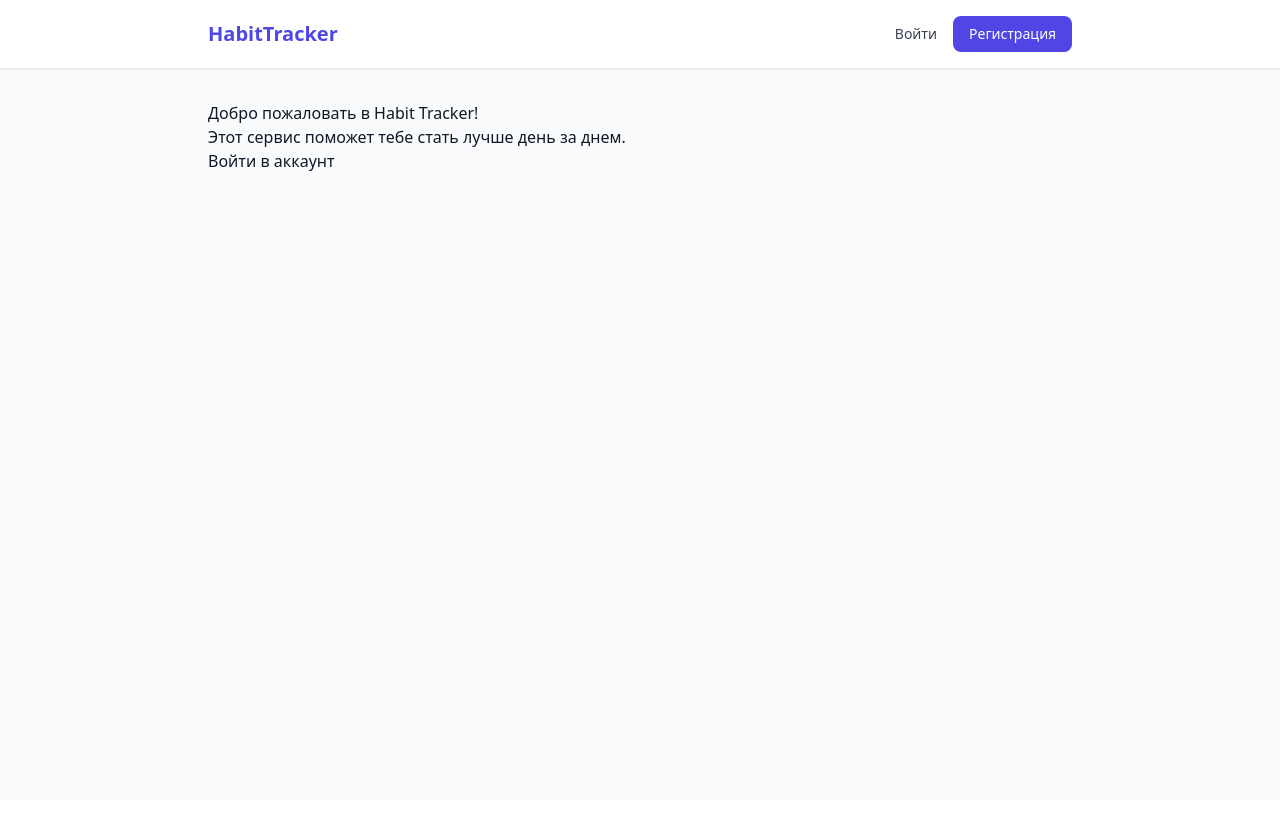
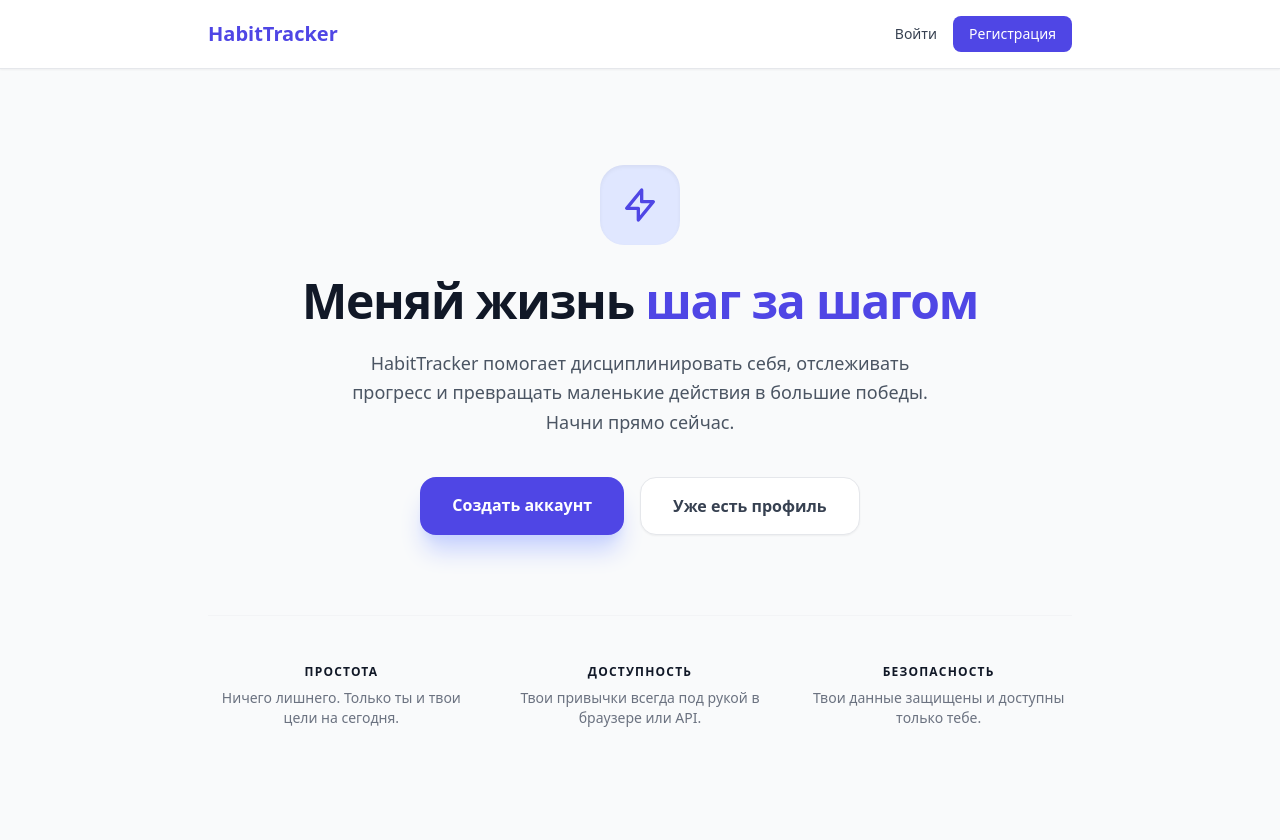
Before and after one commit to GlebTrifonov/Django_Habits, a Django app: page / in a window 1280 px wide. Before the commit the page ends 171 px from the top, so only its background shows below. Run offline with Django 5.2, Linux system fonts and the light colour scheme; some libraries are stand-ins or nearby versions.

Commit message:
Update home.html

```diff
--- a/users/templates/users/home.html
+++ b/users/templates/users/home.html
@@ -1,7 +1,49 @@
 {% extends 'base.html' %}
 {% block content %}
-    <h1>Добро пожаловать в Habit Tracker!</h1>
-    <p>Этот сервис поможет тебе стать лучше день за днем.</p>
+    <div class="flex flex-col items-center justify-center py-16 text-center">
+    <!-- Иконка или стилизованный круг -->
+    <div class="w-20 h-20 bg-indigo-100 text-indigo-600 rounded-3xl flex items-center justify-center mb-8 shadow-inner">
+        <svg xmlns="http://www.w3.org" class="h-10 w-10" fill="none" viewBox="0 0 24 24" stroke="currentColor">
+            <path stroke-linecap="round" stroke-linejoin="round" stroke-width="2" d="M13 10V3L4 14h7v7l9-11h-7z" />
+        </svg>
+    </div>
 
-    <a href="{% url 'login' %}">Войти в аккаунт</a>
+    <h1 class="text-4xl md:text-5xl font-extrabold text-gray-900 mb-6 tracking-tight">
+        Меняй жизнь <span class="text-indigo-600">шаг за шагом</span>
+    </h1>
+
+    <p class="text-lg text-gray-600 max-w-xl mb-10 leading-relaxed">
+        HabitTracker помогает дисциплинировать себя, отслеживать прогресс и превращать маленькие действия в большие победы. Начни прямо сейчас.
+    </p>
+
+    <div class="flex flex-col sm:flex-row gap-4">
+        {% if not user.is_authenticated %}
+            <a href="{% url 'register' %}" class="px-8 py-4 bg-indigo-600 text-white font-bold rounded-2xl hover:bg-indigo-700 transition shadow-xl shadow-indigo-200 transform hover:-translate-y-1">
+                Создать аккаунт
+            </a>
+            <a href="{% url 'login' %}" class="px-8 py-4 bg-white text-gray-700 font-bold rounded-2xl border border-gray-200 hover:bg-gray-50 transition shadow-sm transform hover:-translate-y-1">
+                Уже есть профиль
+            </a>
+        {% else %}
+            <a href="{% url 'habit_list' %}" class="px-8 py-4 bg-indigo-600 text-white font-bold rounded-2xl hover:bg-indigo-700 transition shadow-xl shadow-indigo-200 transform hover:-translate-y-1">
+                Перейти к моим привычкам
+            </a>
+        {% endif %}
+    </div>
+    <!-- Маленькая статистика/фишки снизу -->
+    <div class="mt-20 grid grid-cols-1 md:grid-cols-3 gap-8 w-full border-t border-gray-100 pt-12">
+        <div>
+            <h4 class="font-bold text-gray-900 uppercase text-xs tracking-widest mb-2">Простота</h4>
+            <p class="text-sm text-gray-500">Ничего лишнего. Только ты и твои цели на сегодня.</p>
+        </div>
+        <div>
+            <h4 class="font-bold text-gray-900 uppercase text-xs tracking-widest mb-2">Доступность</h4>
+            <p class="text-sm text-gray-500">Твои привычки всегда под рукой в браузере или API.</p>
+        </div>
+        <div>
+            <h4 class="font-bold text-gray-900 uppercase text-xs tracking-widest mb-2">Безопасность</h4>
+            <p class="text-sm text-gray-500">Твои данные защищены и доступны только тебе.</p>
+        </div>
+    </div>
+</div>
 {% endblock %}
```
